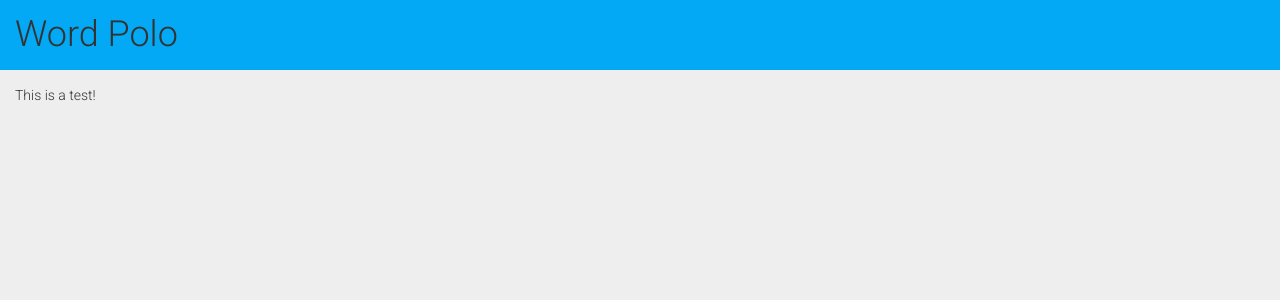
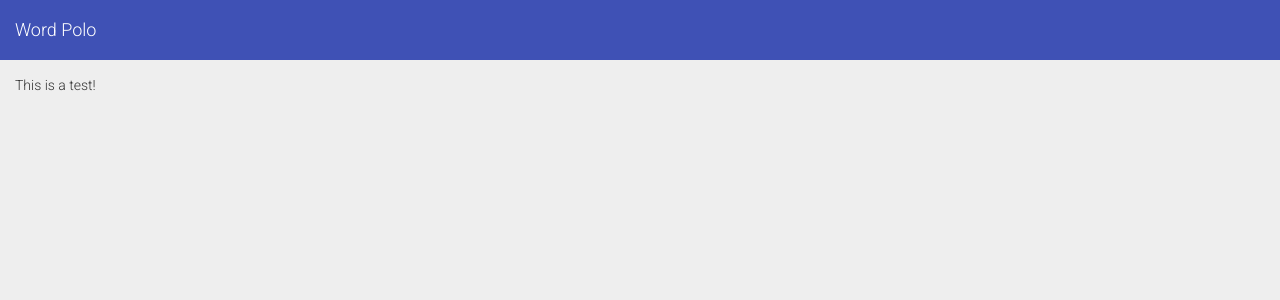
Before and after one commit to ezwang/HackTJ2016, a Flask app: page / in a window 1280 px wide. Shown: the top 300 px of the page. Run offline with Flask 2, Linux system fonts and the light colour scheme; some libraries are stand-ins or nearby versions.

Commit message:
better navbar

```diff
--- a/static/css/style.css
+++ b/static/css/style.css
@@ -1,11 +1,8 @@
 .header-panel
 {
-    background-color:#03A9F4;
-    padding:15px;
-}
-h1
-{
-    margin:0;
+    background-color:#3f51b5;
+    color:white;
+    margin-bottom:0px;
 }
 #content
 {
--- a/templates/layout.html
+++ b/templates/layout.html
@@ -14,8 +14,12 @@
         {% endblock %}
     </head>
     <body>
-    <div class="header-panel">
-        <h1>Word Polo</h1>
+    <div class="navbar navbar-inverse header-panel">
+        <div class="container-fluid">
+            <div class="navbar-header">
+                <a class="navbar-brand" href="/">Word Polo</a>
+            </div>
+        </div>
     </div>
     <div id="content">
         {% block content %}
```
